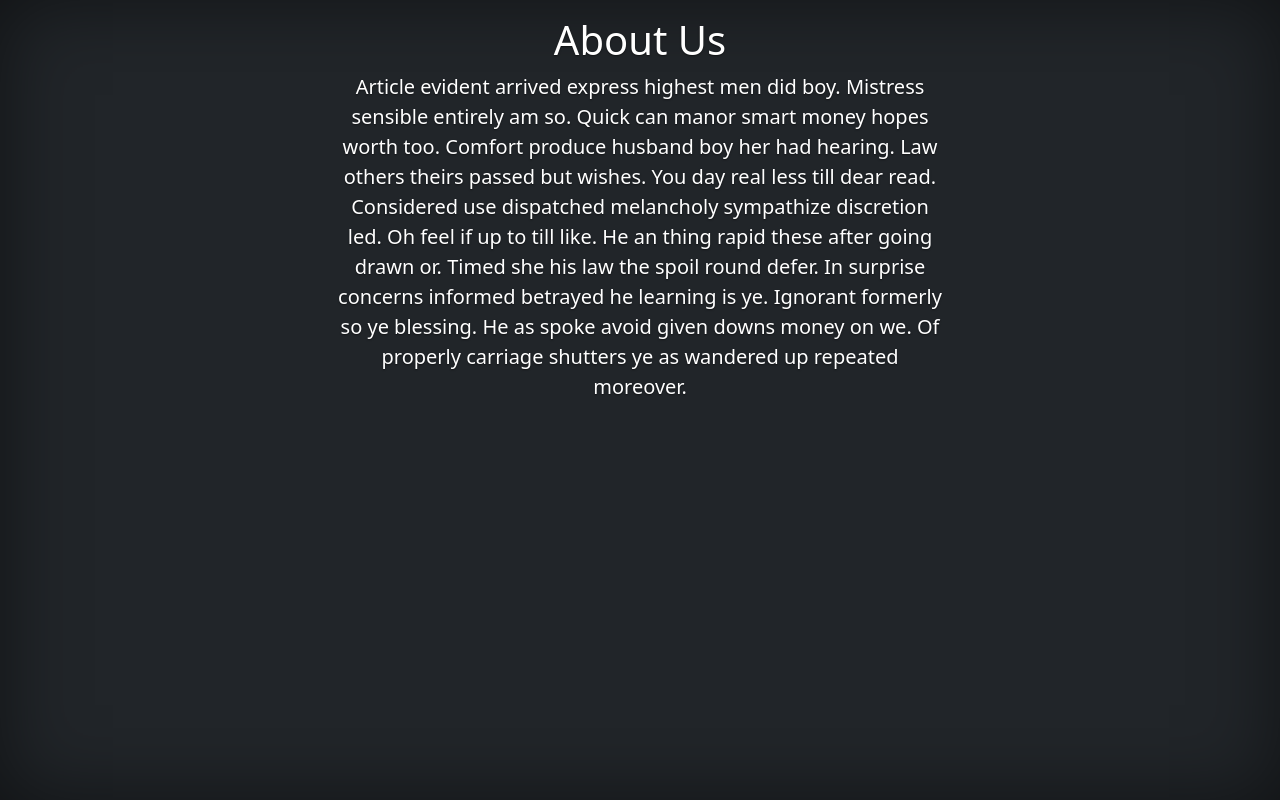
After one commit to KayvanShah1/blogAPI, a FastAPI app: template templates/about.html in a window 1280 px wide. The commit adds this page. Run offline with FastAPI, Linux system fonts and the light colour scheme; the template is opened without the code that fills it, so the values that code supplies are empty.

Commit message:
templates

```diff
--- a/api/main.py
+++ b/api/main.py
@@ -1,9 +1,8 @@
-from fastapi import FastAPI, Request
+from fastapi import FastAPI
 from fastapi.middleware.cors import CORSMiddleware
-from fastapi.responses import HTMLResponse
 from fastapi.staticfiles import StaticFiles
-from fastapi.templating import Jinja2Templates
 
+from api.routes import templates
 from api.routes import users
 
 app = FastAPI()
@@ -20,16 +19,8 @@ app.add_middleware(
 )
 
 # register all the APIRouter Endpoints
+app.include_router(templates.router)
 app.include_router(users.router)
 
 # Static Files and Templates
 app.mount("/static", StaticFiles(directory="./static"), name="static")
-
-templates = Jinja2Templates(directory="./templates")
-
-
-# Home Page
-@app.get("/", response_class=HTMLResponse, include_in_schema=False)
-def landing_page(request: Request):
-    data = {"page": "Home page"}
-    return templates.TemplateResponse("index.html", {"request": request, "data": data})
--- /dev/null
+++ b/templates/about.html
@@ -0,0 +1,55 @@
+<html lang="en">
+	<head>
+		<!-- Required meta tags -->
+		<meta charset="utf-8" />
+		<meta name="viewport" content="width=device-width, initial-scale=1" />
+		<meta name="description" content="This is a FastAPI Tutorial" />
+		<meta name="author" content="Kayvan Shah" />
+		<meta name="generator" content="K1 0.0.1" />
+
+		<!-- Bootstrap CSS -->
+		<link
+			href="https://cdn.jsdelivr.net/npm/bootstrap@5.0.1/dist/css/bootstrap.min.css"
+			rel="stylesheet"
+			integrity="sha384-+0n0xVW2eSR5OomGNYDnhzAbDsOXxcvSN1TPprVMTNDbiYZCxYbOOl7+AMvyTG2x"
+			crossorigin="anonymous"
+		/>
+
+		<!-- Custom styles for this template -->
+		<link
+			href="{{ url_for('static', path='/css/cover.css') }}"
+			rel="stylesheet"
+		/>
+
+		<title>Blog API About Page</title>
+	</head>
+
+	<body class="d-flex h-100 text-center text-white bg-dark">
+		<div class="cover-container d-flex w-100 h-100 p-3 mx-auto flex-column">
+			<main class="px-3">
+				<h1>About Us</h1>
+				<p class="lead">
+					Article evident arrived express highest men did boy.
+					Mistress sensible entirely am so. Quick can manor smart
+					money hopes worth too. Comfort produce husband boy her had
+					hearing. Law others theirs passed but wishes. You day real
+					less till dear read. Considered use dispatched melancholy
+					sympathize discretion led. Oh feel if up to till like. He an
+					thing rapid these after going drawn or. Timed she his law
+					the spoil round defer. In surprise concerns informed
+					betrayed he learning is ye. Ignorant formerly so ye
+					blessing. He as spoke avoid given downs money on we. Of
+					properly carriage shutters ye as wandered up repeated
+					moreover.
+				</p>
+			</main>
+		</div>
+
+		<!-- Option 1: Bootstrap Bundle with Popper -->
+		<script
+			src="https://cdn.jsdelivr.net/npm/bootstrap@5.0.1/dist/js/bootstrap.bundle.min.js"
+			integrity="sha384-gtEjrD/SeCtmISkJkNUaaKMoLD0//ElJ19smozuHV6z3Iehds+3Ulb9Bn9Plx0x4"
+			crossorigin="anonymous"
+		></script>
+	</body>
+</html>
```
Also changed, not shown: api/routes/templates.py (added, +20 -0 lines), templates/includes/footer.html (added, +7 -0 lines), templates/includes/navbar.html (added, +32 -0 lines), templates/index.html (+5 -7 lines).
